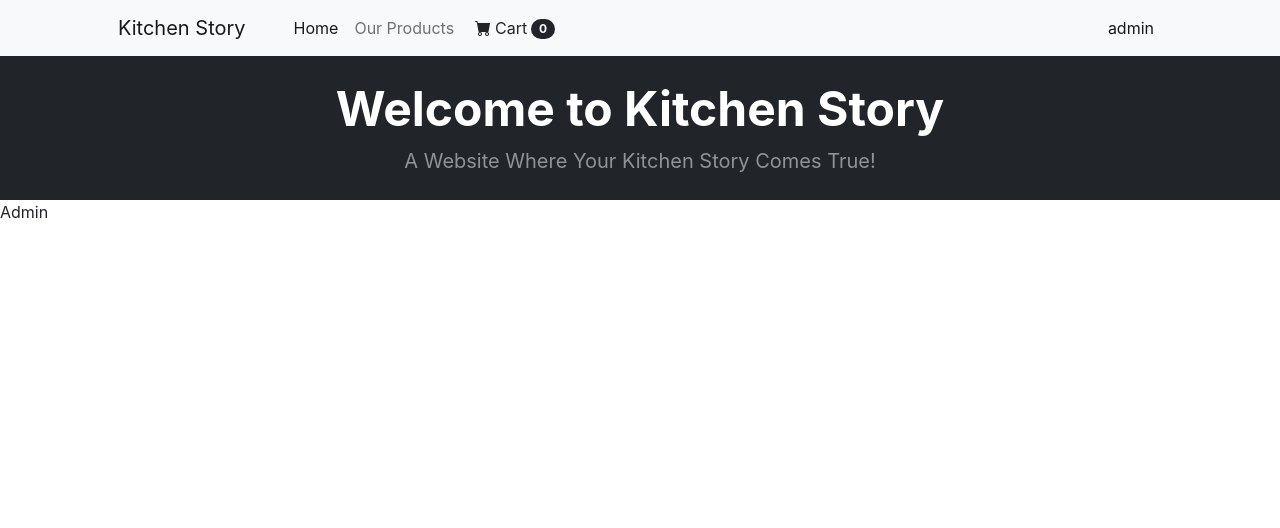
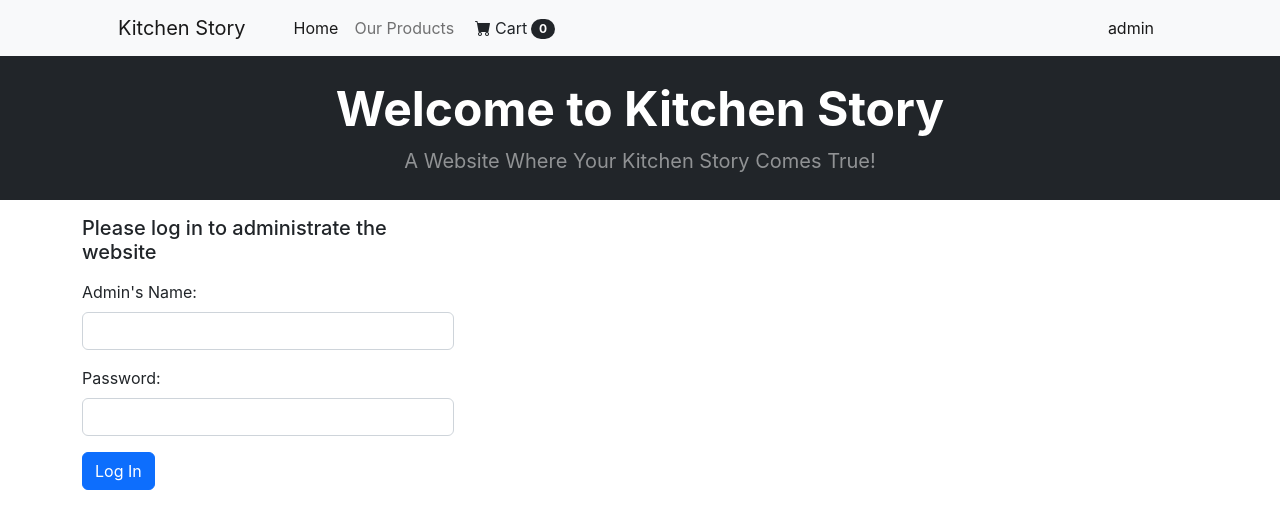
Before and after one commit to mianto5/FSDp_Project4a, a React (Create React App) app: page /admin in a window 1280 px wide. Shown: the top 528 px of the page. Built offline with nearby package versions, Linux system fonts and the light colour scheme.

Commit message:
Adds Admin log-in feature.

```diff
--- a/data.json
+++ b/data.json
@@ -25,11 +25,11 @@
       "imageURL": "https://ahvxpbwmeq.cloudimg.io/v7/images/stories/virtuemart/product/2073900.jpg?width=350&org_if_sml=1"
     }
   ],
-  "comments": [
+  "admins": [
     {
       "id": 1,
-      "body": "some comment",
-      "postId": 1
+      "adminname": "admin1",
+      "password": "password1"
     }
   ],
   "profile": {
--- a/src/components/Admin.js
+++ b/src/components/Admin.js
@@ -1,7 +1,73 @@
-import React from 'react'
+import React, { useEffect, useState } from "react";
+import { useDispatch, useSelector } from "react-redux";
+import { useNavigate } from "react-router-dom";
+import { loginAdmin } from "../redux/adminslice";
 
-export default function Admin() {
+const initialState = {
+  adminname: "",
+  password: "",
+};
+
+export default function Admin({ setStatus, setAdminname }) {
+  const [admin, setAdmin] = useState(initialState);
+  const [error, setError] = useState();
+
+  let navigate = useNavigate();
+  let dispatch = useDispatch();
+  let status = useSelector((state) => state.adminreducer.adminstatus);
+
+  const handleSubmit = (e) => {
+    e.preventDefault();
+    dispatch(loginAdmin(admin));
+    //  console.log('submit')
+  };
+
   return (
-    <div>Admin</div>
-  )
+    <div className="container">
+      <div className="col-md-4">
+        <p></p>
+        <h5>Please log in to administrate the website</h5>
+        <p style={{ color: "red" }}>{error && error}</p>
+        <form>
+          <div className="mb-3">
+            <label htmlFor="formGroupExampleInput2" className="form-label">
+              Admin's Name:
+            </label>{" "}
+            <input
+              type="text"
+              className="form-control"
+              name="adminname"
+              value={admin.adminname}
+              onChange={(e) =>
+                setAdmin({ ...admin, [e.target.name]: e.target.value })
+              }
+              id="formGroupExampleInput2"
+            />
+          </div>
+          <div className="mb-3">
+            <label htmlFor="formGroupExampleInput2" className="form-label">
+              Password:
+            </label>{" "}
+            <input
+              type="password"
+              className="form-control"
+              name="password"
+              value={admin.password}
+              onChange={(e) =>
+                setAdmin({ ...admin, [e.target.name]: e.target.value })
+              }
+              id="formGroupExampleInput2"
+            />
+          </div>
+          <button
+            type="submit"
+            className="btn btn-primary"
+            onClick={handleSubmit}
+          >
+            Log In
+          </button>
+        </form>
+      </div>
+    </div>
+  );
 }
--- a/src/redux/adminslice.js
+++ b/src/redux/adminslice.js
@@ -0,0 +1,50 @@
+import { createSlice, createAsyncThunk } from "@reduxjs/toolkit";
+
+const initialState = {
+  adminstatus: "",
+  adminname: sessionStorage.getItem("adminname") || "",
+  adminLoggedIn: !!sessionStorage.getItem("adminname"),
+};
+
+export const loginAdmin = createAsyncThunk("login/Admin", async (admin) => {
+  console.log(admin, "admin logging in");
+  let response = await fetch(
+    `http://localhost:3000/admins?adminname=${admin.adminname}`
+  );
+  let fetchadmin = await response.json();
+  // console.log(fetchadmin)
+  if (fetchadmin.length > 0 && fetchadmin[0].password === admin.password)
+    return Promise.resolve(fetchadmin[0].adminname);
+  return Promise.reject("error");
+});
+
+const adminslice = createSlice({
+  name: "admins",
+  initialState,
+  reducers: {
+    logoutAdmin: (state, action) => {
+      sessionStorage.removeItem("adminname");
+      state.adminstatus = "failure";
+      state.adminname = "";
+    },
+  },
+  extraReducers(builder) {
+    builder
+      .addCase(loginAdmin.fulfilled, (state, action) => {
+        state.adminstatus = "success";
+        state.adminname = action.payload;
+        state.adminLoggedIn = true;
+        sessionStorage.setItem("adminname", state.adminname);
+      })
+      .addCase(loginAdmin.rejected, (state, action) => {
+        state.loginstatus = "failure";
+        state.adminname = "";
+        state.adminLoggedIn = false;
+      });
+  },
+});
+
+export let { adminLoggedIn } = (state) => state.adminreducer.adminLoggedIn;
+export let { logoutAdmin } = adminslice.actions;
+
+export default adminslice.reducer;
```
